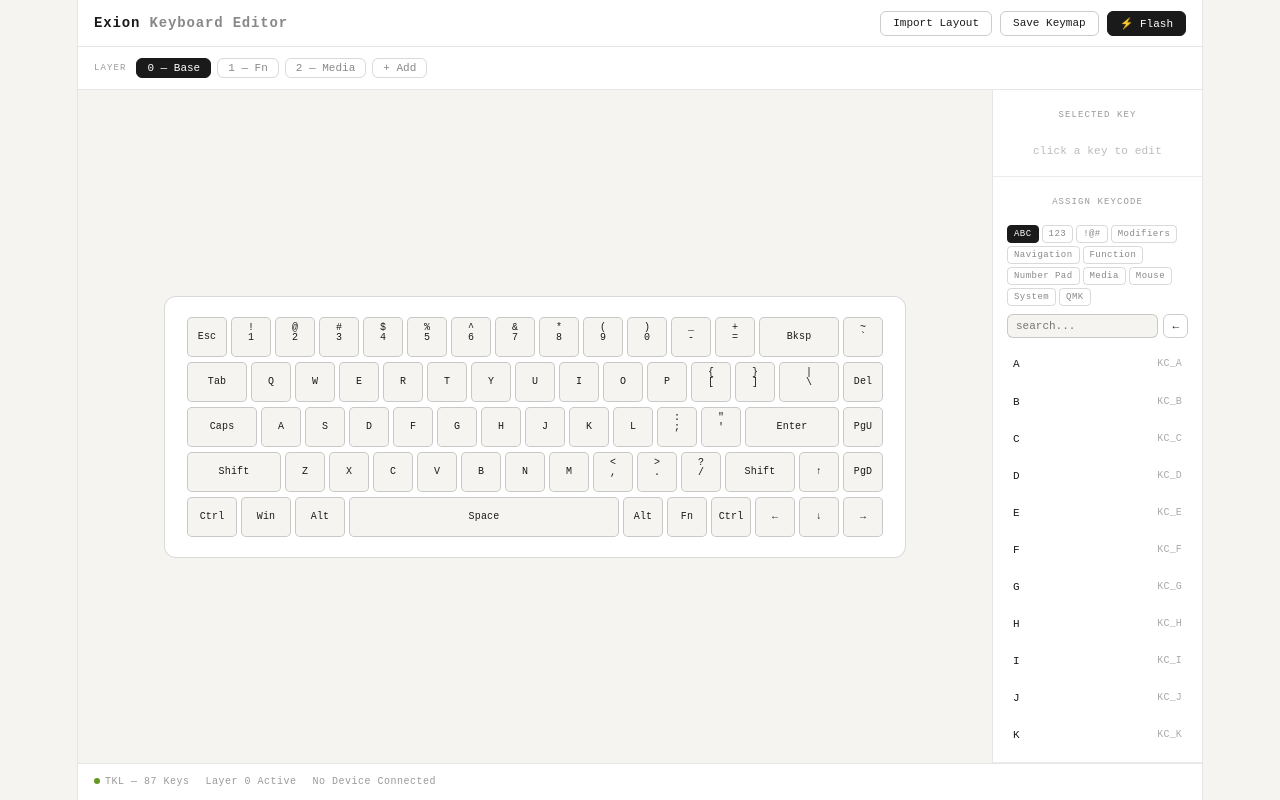
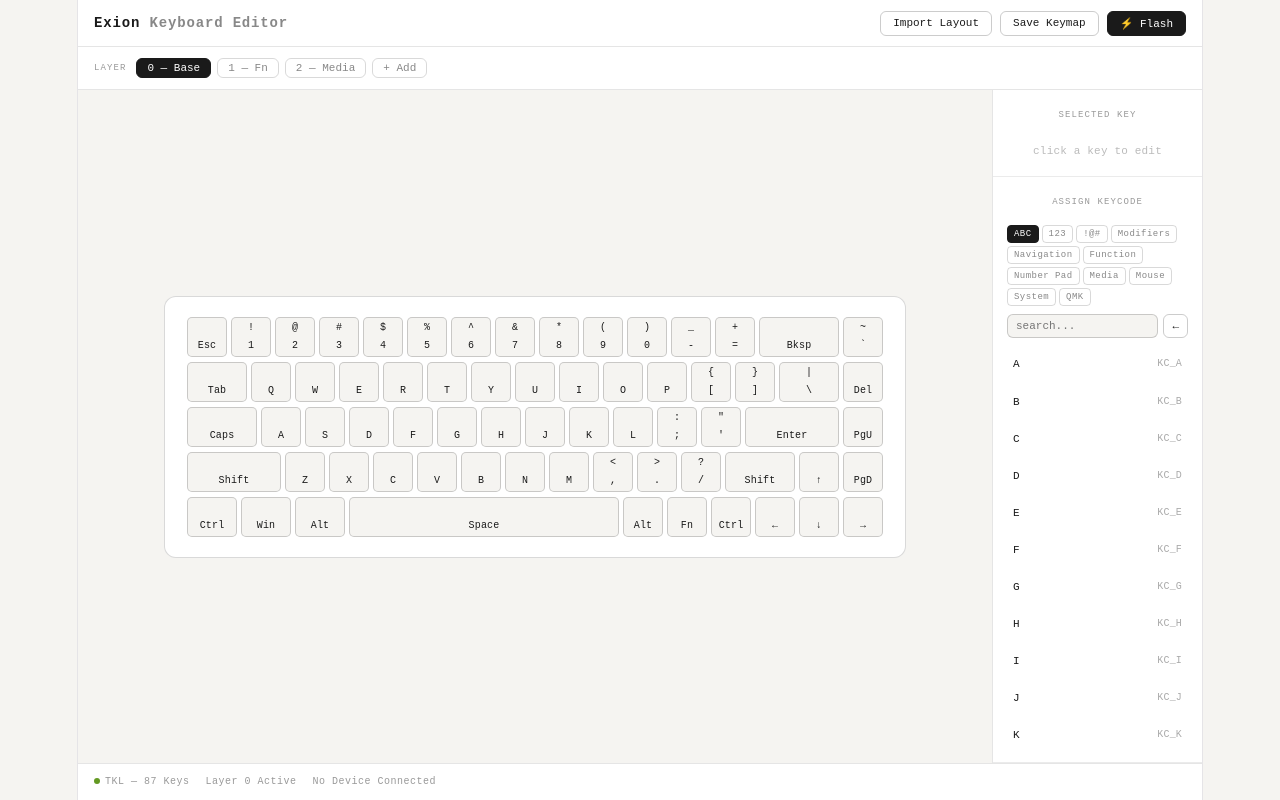
Before and after one commit to exion5/exionKE, a React (Vite) app: page / in a window 1280 px wide. Built offline with nearby package versions, Linux system fonts and the light colour scheme.

Commit message:
hopefully last fix

```diff
--- a/src/App.css
+++ b/src/App.css
@@ -147,7 +147,7 @@ body {
 .key {
   display: flex;
   flex-direction: column;
-  justify-content: center;
+  justify-content: space-between;
   padding: 5px 6px;
   border-radius: 5px;
   border: 0.5px solid rgba(0, 0, 0, 0.18);
@@ -161,6 +161,11 @@ body {
 
 .key.has-dual {
   justify-content: space-between;
+}
+
+.key-shift-empty {
+  height: 10px;
+  visibility: hidden;
 }
 
 .key:hover {
--- a/src/App.tsx
+++ b/src/App.tsx
@@ -201,8 +201,8 @@ export default function App() {
                       className={`key${key.w ? ' ' + key.w : ''}${isSelected ? ' selected' : ''}${key.s ? ' has-dual' : ''}`}
                       onClick={() => setSelected({ rowIndex: ri, keyIndex: ki })}
                     >
-                      {key.s && <div className="key-shift">{key.s}</div>}
-                      <div className={`key-main${key.s ? ' has-shift' : ''}`}>{key.l}</div>
+                      {key.s ? <div className="key-shift">{key.s}</div> : <div className="key-shift-empty" />}
+                      <div className="key-main">{key.l}</div>
                     </div>
                   )
                 })}
```
